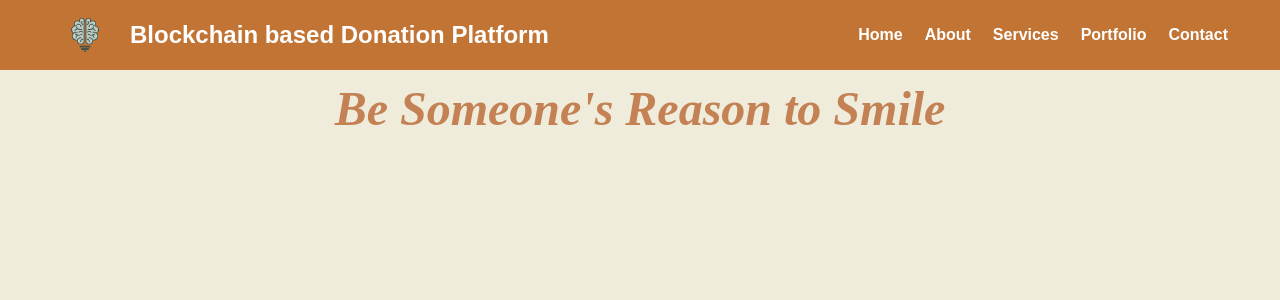
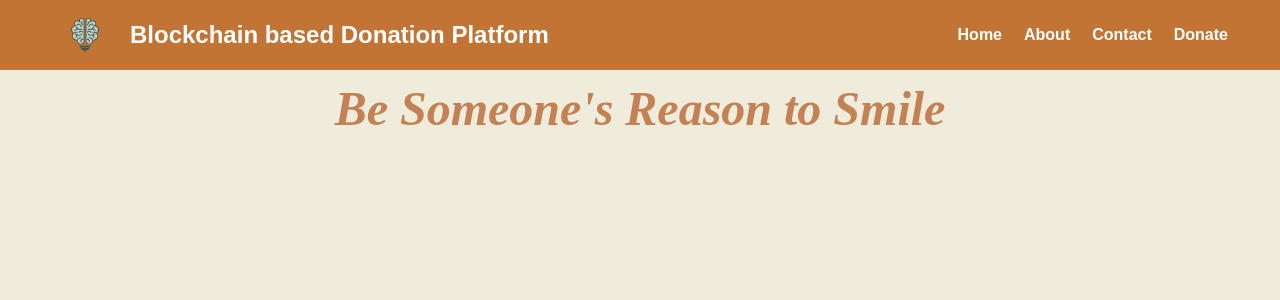
Before and after one commit to abhishekjani08/donation-app-using-blockchain, a Flask app: page / in a window 1280 px wide. Shown: the top 300 px of the page. Run offline with Flask 3, Linux system fonts and the light colour scheme; some libraries are stand-ins or nearby versions.

Commit message:
Update home.html

```diff
--- a/templates/home.html
+++ b/templates/home.html
@@ -421,9 +421,12 @@ body {
       </li>
       <li class="right-align"><a href="#">Home</a></li>
       <li class="right-align"><a href="about.html">About</a></li>
-      <li class="right-align"><a href="#">Services</a></li>
-      <li class="right-align" ><a href="#">Portfolio</a></li>
+      <!-- <li class="right-align"><a href="#">Services</a></li>
+      <li class="right-align" ><a href="#">Portfolio</a></li> -->
       <li class="right-align"><a href="{{ url_for('contact') }}">Contact</a></li>
+      <li class="right-align">    <a href="{{ url_for('payment') }}" target="_blank" rel="noopener">Donate</a>
+      </li>
+
     </ul>
   </div>
 </nav>
```
